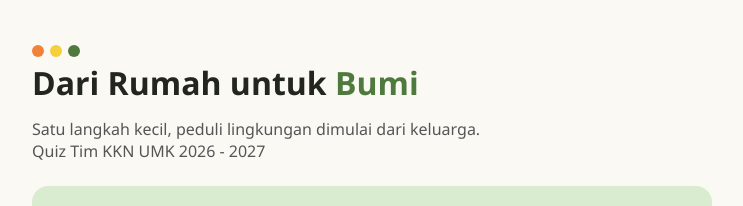
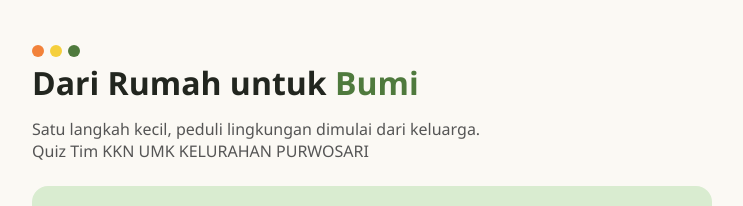
Before and after one commit to pmlaf/quizsanitasi, a plain HTML site: page index.html in a window 1280 px wide. Shown: the top 206 px of the page, without its empty margins (268-1011 px from the left). Drawn offline with Linux system fonts and the light colour scheme; files that its build step writes are made by us from their sources.

Commit message:
Update subtitle text for KKN UMK quiz

```diff
--- a/index.html
+++ b/index.html
@@ -10,7 +10,7 @@
   <div class="page">
     <div class="decor-dots"><span></span><span></span><span></span></div>
     <h1>Dari Rumah untuk <b>Bumi</b></h1>
-    <p class="subtitle">Satu langkah kecil, peduli lingkungan dimulai dari keluarga.<br>Quiz Tim KKN UMK 2026 - 2027</p>
+    <p class="subtitle">Satu langkah kecil, peduli lingkungan dimulai dari keluarga.<br>Quiz Tim KKN UMK KELURAHAN PURWOSARI</p>
 
     <div class="material-box">
       <strong>Tahukah kamu?</strong>
```
